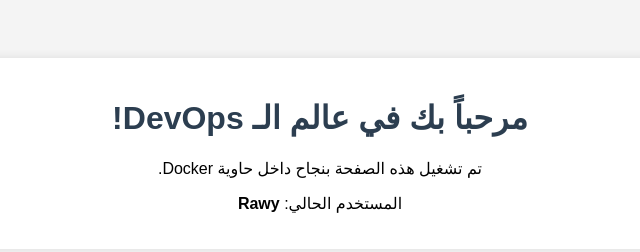
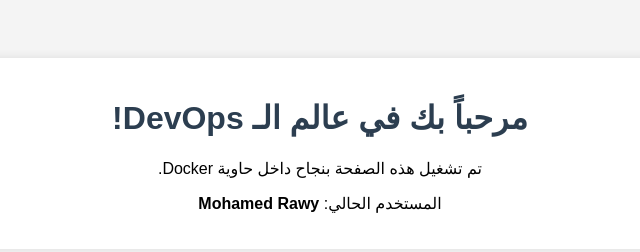
Before and after one commit to rawy2021/gir-first, a plain HTML site: page index.html in a window 1280 px wide. Shown: the whole page, without its empty margins (320-960 px from the left). Drawn offline with Linux system fonts and the light colour scheme.

Commit message:
add more line index.html

```diff
--- a/index.html
+++ b/index.html
@@ -23,7 +23,7 @@
 		    <div class="container">
 			            <h1>مرحباً بك في عالم الـ DevOps!</h1>
 				            <p>تم تشغيل هذه الصفحة بنجاح داخل حاوية Docker.</p>
-					            <p>المستخدم الحالي: <strong>Rawy</strong></p>
+					            <p>المستخدم الحالي: <strong>Mohamed Rawy</strong></p>
 						        </div>
 	</body>
 </html>
```
